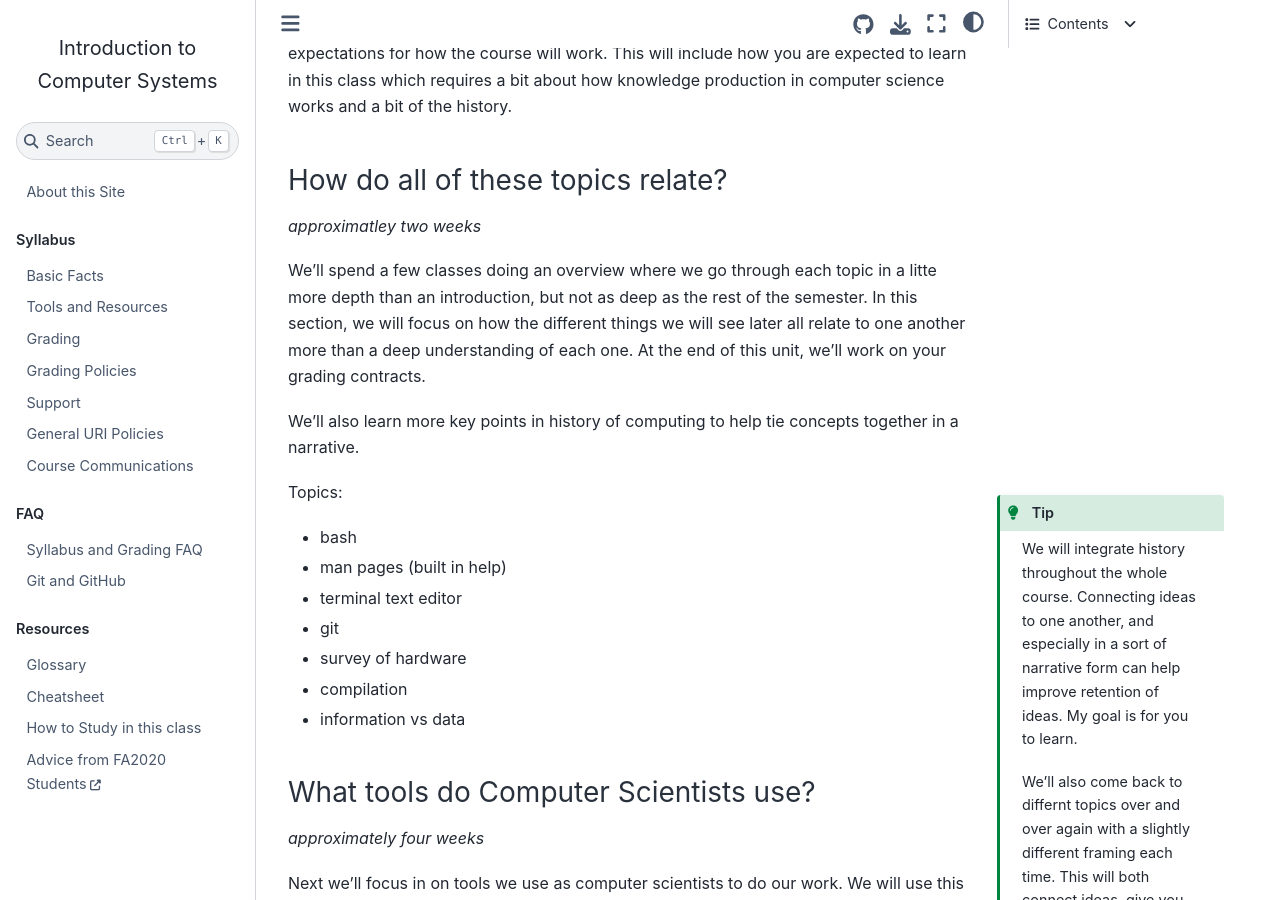
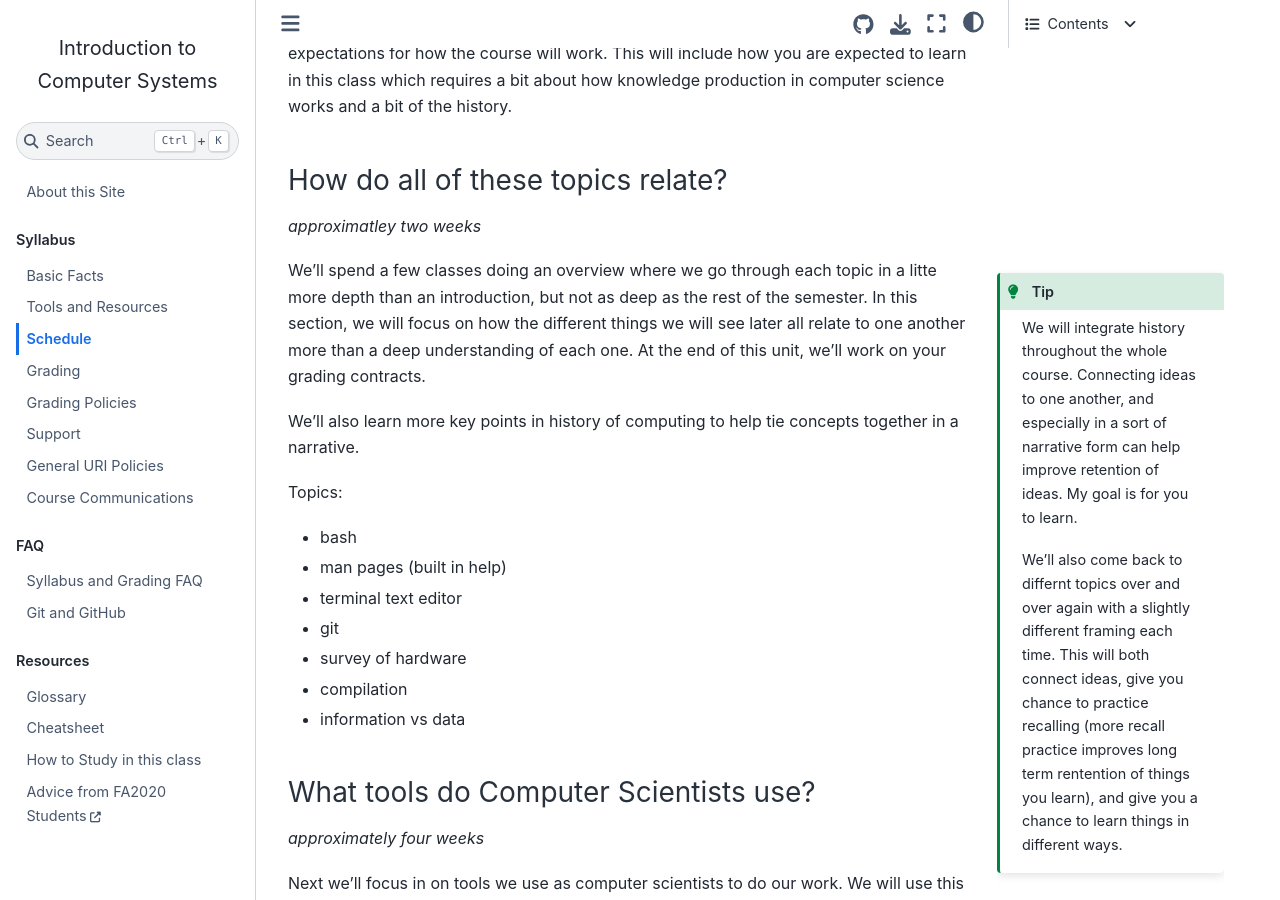
Before and after one commit to introcompsys/spring2022, a Jupyter Book: the page built from syllabus/schedule.md, in a window 1280 px wide and 900 px high, scrolled down 516 px. Built offline with Jupyter Book 1.0.4 settings and Sphinx 7.4.7 and the Sphinx Book theme 1.1.4, drawn with Linux system fonts in a browser that asks for light colours; pages that are not in the unit, such as notebooks, are missing from menus; some of the changed text lies outside the part shown.

Commit message:
add scheudle to toc and minor fix

```diff
--- a/_toc.yml
+++ b/_toc.yml
@@ -6,7 +6,7 @@
     # - file: syllabus/index
     - file: syllabus/about
     - file: syllabus/tools
-    - file: syllabus/achievements
+    - file: syllabus/schedule
     - file: syllabus/grading
     - file: syllabus/policies
     - file: syllabus/uri_resources
```
Also changed, not shown: syllabus/schedule.md (+5 -5 lines).
